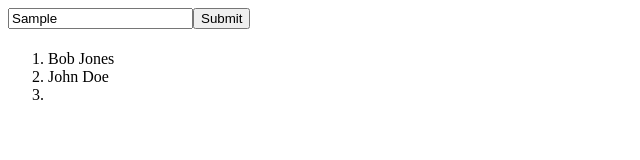
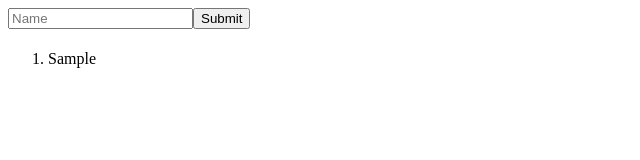
Before and after one commit to Dakotalail1193/VSchool, a React (Vite) app in the folder Level3/Practice/scrimba/: page / in a window 1280 px wide. Both pictures are taken after typing "Sample" into the empty fields and a click on the button "Submit". Shown: the top 160 px of the page, without its empty margins (0-640 px from the left). Built offline with nearby package versions, Linux system fonts and the light colour scheme.

Commit message:
Name entry

```diff
--- a/Level3/Practice/scrimba/src/Name/NameApp.jsx
+++ b/Level3/Practice/scrimba/src/Name/NameApp.jsx
@@ -1,42 +1,37 @@
 import React from "react";
 import './NameApp.css'
 
-export default function App(){
-    const [entry, setEntry] = React.useState(["Bob Jones", "John Doe"])
+export default function App() {
+    const [firstName, setFirstName] = React.useState("")
+    const [allName, setAllName] = React.useState([])
 
 
-    function handleChange(event){
-        const {name, value} = event.target
-        setEntry ((prevEntry) => {
-            return {
-                ...prevEntry,
-                [name]: value,
-            };
-        });
-    };
 
-    function handleSubmit(event){
+    function handleSubmit(event) {
         event.preventDefault();
-        setEntry((prevEntry) =>{
-            return [...prevEntry, name.value]
-        })
+        setAllName(
+            prevNames =>
+                [...prevNames, firstName]
+        );
+        setFirstName("")
     }
 
-    const nameList = entry.map(entry => <li key={entry}>{entry}</li>)
+    const nameList = allName.map((entry) => <li key={entry}>{entry}</li>)
     return (
         <div className="container">
             <form onSubmit={handleSubmit}>
                 <input
-                type ="text"
-                placeholder="Name"
-                className="input"
-
-                name="name"
+                    type="text"
+                    placeholder="Name"
+                    className="input"
+                    onChange={event => setFirstName(event.target.value)}
+                    name="firstName"
+                    value={firstName}
                 />
                 <button>Submit</button>
             </form>
 
-            <h1 className="name"></h1>
+            <h1 className="name">{firstName}</h1>
             <ol className="list">{nameList}</ol>
         </div>
     )
```
